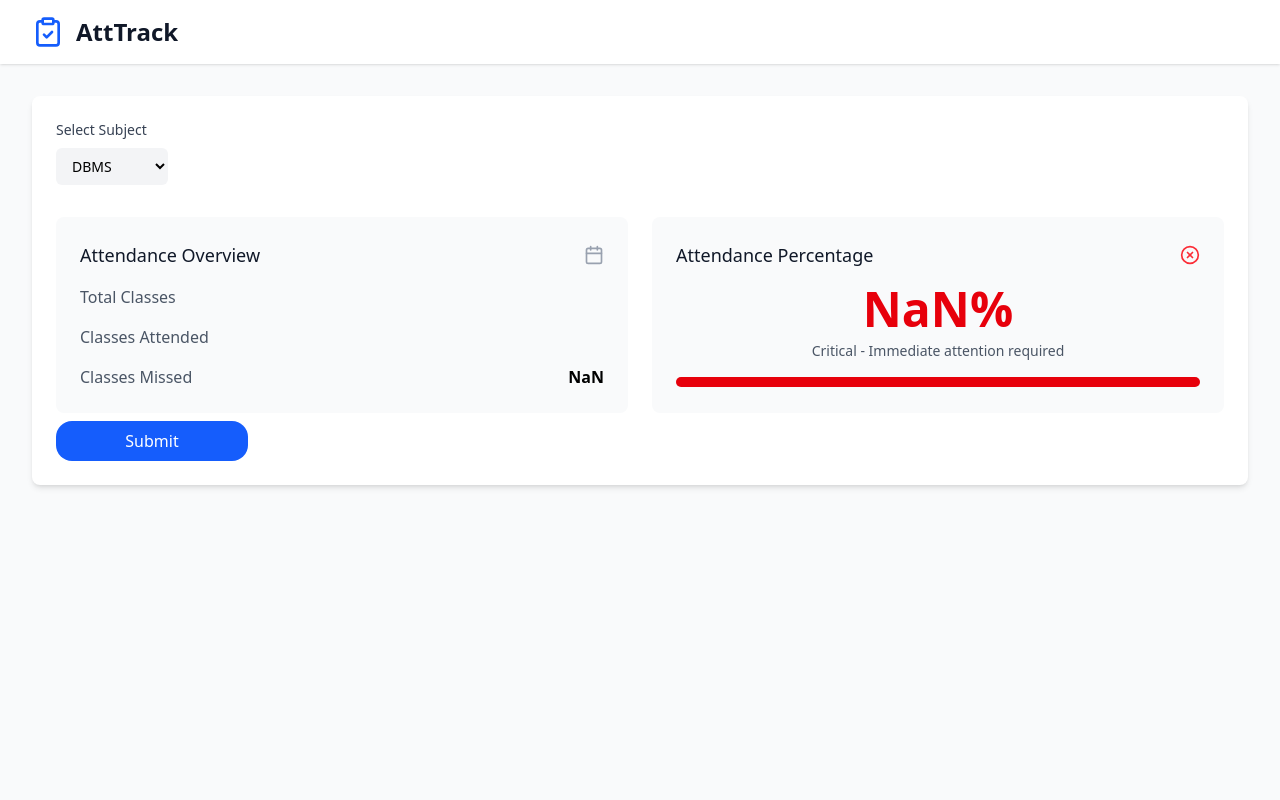
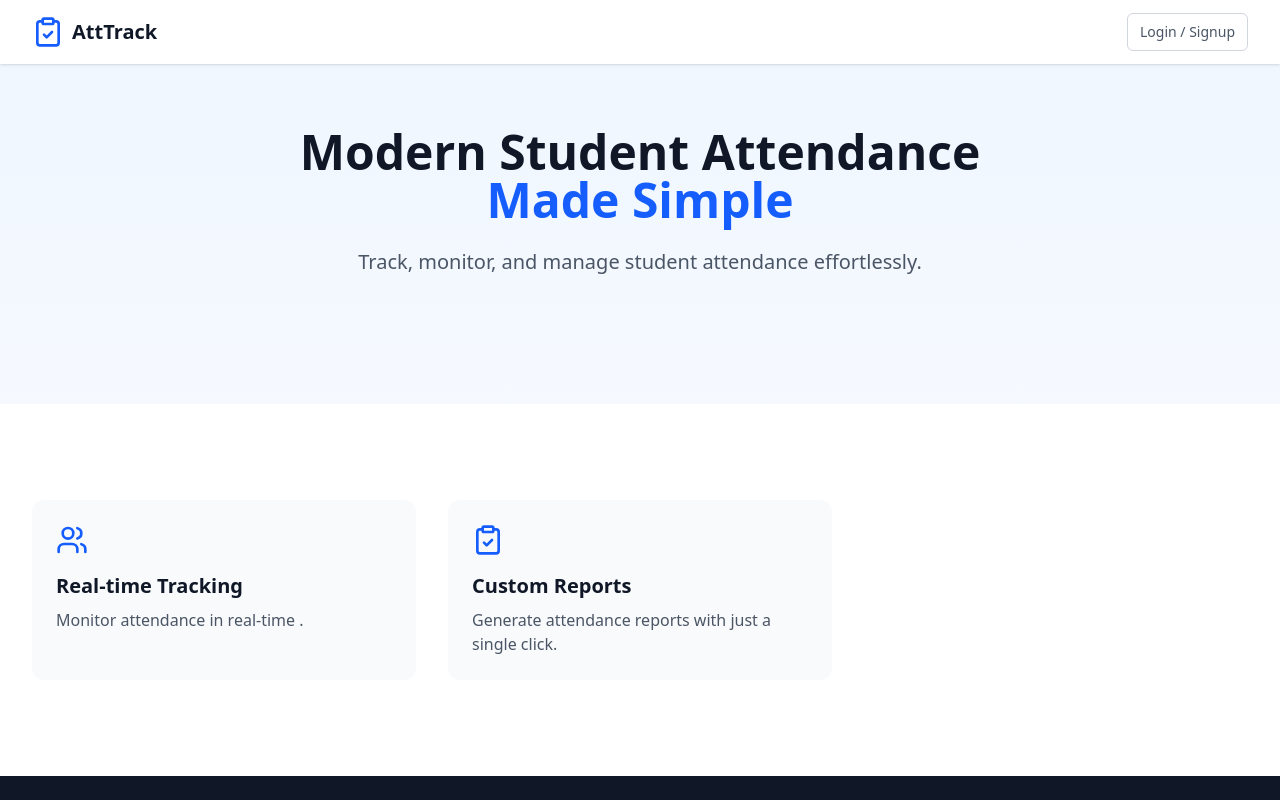
Before and after one commit to manasbhalerao23/attend_fe, a React (Vite) app: page / in a window 1280 px wide. Shown: the top 800 px of the page. Built offline with nearby package versions, Linux system fonts and the light colour scheme.

Commit message:
check Attendance

```diff
--- a/src/App.jsx
+++ b/src/App.jsx
@@ -14,27 +14,27 @@ import Checkattend from './pages/student/checkattend'
 function App() {
 
   return (
-    // <Provider store={store}>
-    //  <BrowserRouter>
+    <Provider store={store}>
+     <BrowserRouter>
 
-    //    <Routes>
-    //      <Route path='' element={<Landing/>}/>
-    //      <Route path='/login' element={<Login/>}/>
-    //      <Route path='/studhome' element={<Studhome/>}/>
-    //      <Route path='/teachhome' element={<Teachhome/>}/>
-    //      <Route path='/getattend' element={<GetAttend/>}/>
-    //      <Route path='/gencode' element={<GenCode/>}/>
-    //      <Route path='/markattend' element={<MarkAttend/>}/>
-    //      <Route path='/checkattend' element={<Checkattend/>}/>
-    //    </Routes>
-    //  </BrowserRouter>
-    // </Provider>
-    <BrowserRouter>
-      <Routes>
-      <Route path='' element={<Checkattend/>}/>
-      <Route path='/getattend' element={<GetAttend/>}/>
-    </Routes>
-    </BrowserRouter>
+       <Routes>
+         <Route path='' element={<Landing/>}/>
+         <Route path='/login' element={<Login/>}/>
+         <Route path='/studhome' element={<Studhome/>}/>
+         <Route path='/teachhome' element={<Teachhome/>}/>
+         <Route path='/getattend' element={<GetAttend/>}/>
+         <Route path='/gencode' element={<GenCode/>}/>
+         <Route path='/markattend' element={<MarkAttend/>}/>
+         <Route path='/checkattend' element={<Checkattend/>}/>
+       </Routes>
+     </BrowserRouter>
+    </Provider>
+    // <BrowserRouter>
+    //   <Routes>
+    //   <Route path='' element={<Checkattend/>}/>
+    //   <Route path='/getattend' element={<GetAttend/>}/>
+    // </Routes>
+    // </BrowserRouter>
   )
 }
 
--- a/src/pages/student/checkattend.jsx
+++ b/src/pages/student/checkattend.jsx
@@ -1,39 +1,62 @@
-import React, { useState } from 'react';
-import { ClipboardCheck, Calendar, CheckCircle2, XCircle } from 'lucide-react';
-import axios from 'axios';
-import { BASE_URL } from '../../Utilities/constant';
+import React, { useState } from "react";
+import { ClipboardCheck, Calendar, CheckCircle2, XCircle } from "lucide-react";
+import axios from "axios";
+import { BASE_URL } from "../../Utilities/constant";
+import { useSelector } from "react-redux";
 
 // data come from api
 
+function Checkattend() {
+  const [checkedAttend, setcheckedAttend] = useState([]);
+  const [selectedSubject, setSelectedSubject] = useState("Select Subject");
 
-function Checkattend() {
-  const [selectedSubject, setSelectedSubject] = useState([]);
-  const [checkedAttend, setcheckedAttend] = useState([]);
+  const user = useSelector((store) => store.cart);
+  console.log(user);
 
-  const attendancePercentage = Math.round((selectedSubject.attended / selectedSubject.totalClasses) * 100);
-  const getAttendanceColor = (percentage) => {
-    if (percentage >= 75) return 'text-green-600';
-    if (percentage >= 60) return 'text-yellow-600';
-    return 'text-red-600';
-  };
+  // const handlecheckAttend = async() => {
+  //   try{
+  //     console.log(selectedSubject+ " "+ user.student_Id);
 
-  const handlecheckAttend = async() => {
-    const user = useSelector((store) => store.cart);
-    try{
+  //     const res = await axios.get(
+  //       `http://localhost:1000/student/checkAttendance`,
+  //        {
+  //         subject: selectedSubject,
+  //         id: user.student_Id
+  //        },{
+  //         withCredentials: true
+  //        }
+  //     );
+  //     console.log(res);
+  //   setcheckedAttend(res?.data);
+
+  //   }
+  //   catch(e){
+  //     console.log(e);
+  //   }
+  // }
+  const handlecheckAttend = async () => {
+    try {
+      console.log(
+        `Selected Subject: ${selectedSubject}, Student ID: ${user.student_Id}`
+      );
+
       const res = await axios.get(
-        `${BASE_URL}/student/checkAttendence`,
+        `http://localhost:1000/student/checkAttendance`,
         {
+          params: {
             subject: selectedSubject,
-          id: user.id
+            id: user.student_Id,
+          },
+          withCredentials: true,
         }
       );
+
+      console.log("API Response:", res.data);
+      setcheckedAttend(res?.data);
+    } catch (e) {
+      console.error("API Error:", e.response?.data || e.message);
     }
-    catch(e){
-      console.log(e);
-    }
-    setcheckedAttend(res);
-  }
-
+  };
 
   return (
     <div className="min-h-screen bg-gray-50">
@@ -50,100 +73,72 @@ function Checkattend() {
       {/* Main Content */}
       <main className="max-w-7xl mx-auto px-4 py-8 sm:px-6 lg:px-8">
         <div className="bg-white rounded-lg shadow-md p-6">
-
           {/* Subject Selection */}
           <div className="mb-8 ">
-            <label htmlFor="subject" className=" block text-sm font-medium text-gray-700 mb-2">
+            <label
+              htmlFor="subject"
+              className=" block text-sm font-medium text-gray-700 mb-2"
+            >
               Select Subject
             </label>
             <select
               id="subject"
               className="bg-gray-100 cursor-pointer mt-1 block w-auto pl-3 pr-10 py-2 text-base border-gray-700 focus:outline-none focus:ring-blue-500 focus:border-blue-500 sm:text-sm rounded-md"
-              value={selectedSubject.id}
-              onChange={(e) => setSelectedSubject(e)}
+              value={selectedSubject} // Ensure a default value
+              onChange={(e) => setSelectedSubject(e.target.value)}
             >
-
-               <option key={1} value={2}>
-                  DBMS
+              <option key={1} value="Select Subject">
+                Select Subject
               </option>
-
+              <option key={2} value="Discrete Structures">
+                Discrete Structures
+              </option>
             </select>
           </div>
-
-
-
 
           {/* Attendance Stats */}
           <div className="grid grid-cols-1 md:grid-cols-2 gap-6">
             {/* Attendance Card */}
             <div className="bg-gray-50 rounded-lg p-6">
               <div className="flex items-center justify-between mb-4">
-                <h3 className="text-lg font-medium text-gray-900">Attendance Overview</h3>
+                <h3 className="text-lg font-medium text-gray-900">
+                  Attendance Overview
+                </h3>
                 <Calendar className="h-5 w-5 text-gray-400" />
               </div>
                 <div className="space-y-4">
                   <div className="flex justify-between items-center">
                     <span className="text-gray-600">Total Classes</span>
-                  <span className="font-semibold">{selectedSubject.totalClasses}</span>
+                    <span className="font-semibold">{checkedAttend?.total?.count ? checkedAttend.total_classes :"No data" }</span>
                   </div>
                   <div className="flex justify-between items-center">
                     <span className="text-gray-600">Classes Attended</span>
-                  <span className="font-semibold">{selectedSubject.attended}</span>
+                    <span className="font-semibold">{checkedAttend?.total?.count ? checkedAttend.total.count :"No data" }</span>
                   </div>
                   <div className="flex justify-between items-center">
                     <span className="text-gray-600">Classes Missed</span>
-                  <span className="font-semibold">{selectedSubject.totalClasses - selectedSubject.attended}</span>
+                    <span className="font-semibold">{checkedAttend.total  ? checkedAttend.total_classes-checkedAttend.total.count : "No Data" }</span>
                   </div>
                 </div>
             </div>
 
-            {/* Percentage Card */}
-            <div className="bg-gray-50 rounded-lg p-6">
-              <div className="flex items-center justify-between mb-4">
-                <h3 className="text-lg font-medium text-gray-900">Attendance Percentage</h3>
-                {attendancePercentage >= 75 ? (
-                  <CheckCircle2 className="h-5 w-5 text-green-500" />
-                ) : (
-                  <XCircle className="h-5 w-5 text-red-500" />
-                )}
+            {/* PERCENTAGE FULL COPY  */}
+
+
+
+
+
           </div>
-              <div className="text-center">
-                <div className={`text-5xl font-bold ${getAttendanceColor(attendancePercentage)}`}>
-                  {attendancePercentage}%
-                </div>
-                <div className="mt-2 text-sm text-gray-600">
-                  {attendancePercentage >= 75 ? (
-                    'Good standing'
-                  ) : attendancePercentage >= 60 ? (
-                    'Need improvement'
-                  ) : (
-                    'Critical - Immediate attention required'
-                  )}
-                </div>
-              </div>
-              {/* Progress Bar */}
-              <div className="mt-4">
-                <div className="w-full bg-gray-200 rounded-full h-2.5">
-                  <div
-                    className={`h-2.5 rounded-full ${
-                      attendancePercentage >= 75 ? 'bg-green-600' :
-                      attendancePercentage >= 60 ? 'bg-yellow-600' : 'bg-red-600'
-                    }`}
-                    style={{ width: `${attendancePercentage}%` }}
-                  ></div>
-                </div>
-              </div>
-            </div>
-          </div>
-          <div className='pt-2'>
-            <button onClick={handlecheckAttend} className='bg-blue-600 rounded-2xl p-2 transition-all duration-200 text-white w-48 cursor-pointer hover:bg-blue-500' >
+          <div className="pt-2">
+            <button
+              onClick={handlecheckAttend}
+              className="bg-blue-600 rounded-2xl p-2 transition-all duration-200 text-white w-48 cursor-pointer hover:bg-blue-500"
+            >
               Submit
             </button>
           </div>
         </div>
-        <div>
-            {checkedAttend}
-          </div>
+        <div>{/* {checkedAttend} */}</div>
       </main>
     </div>
   );
```
Lines whose indentation alone changed are shown as unchanged.
